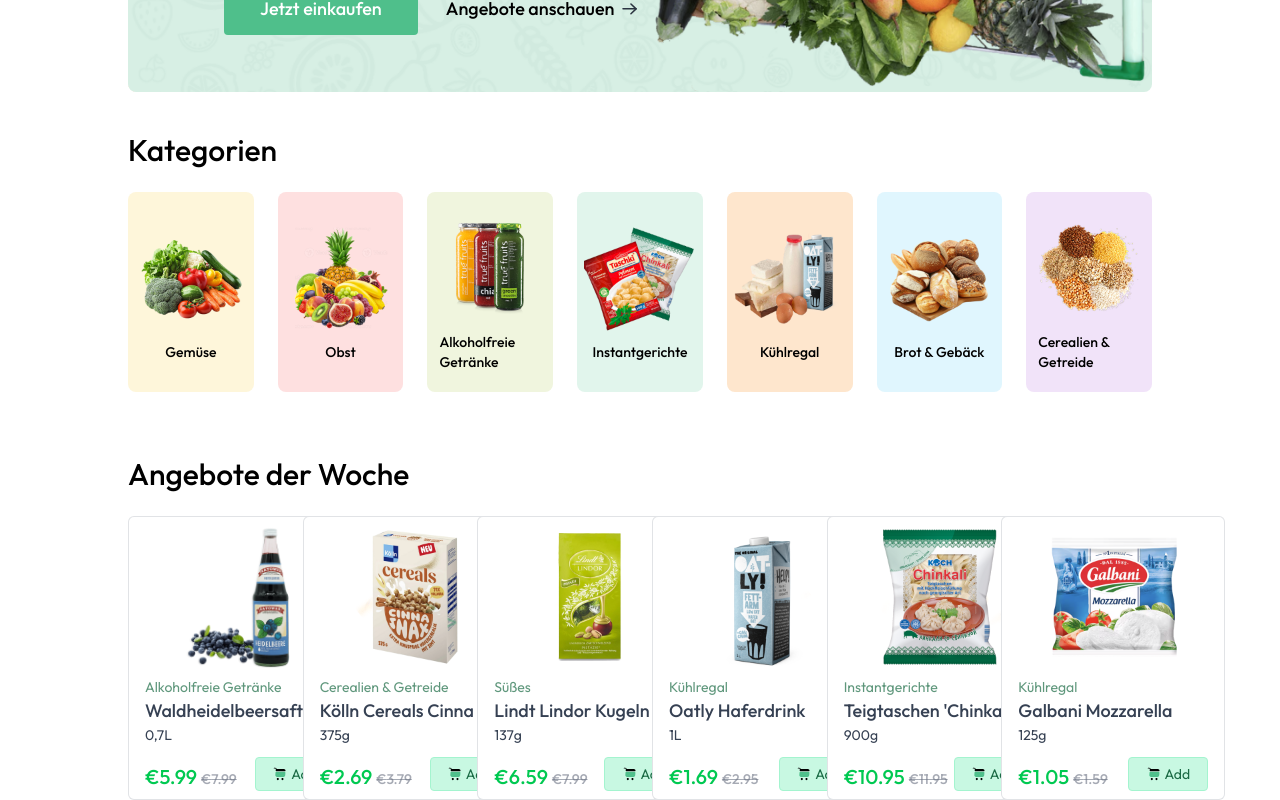
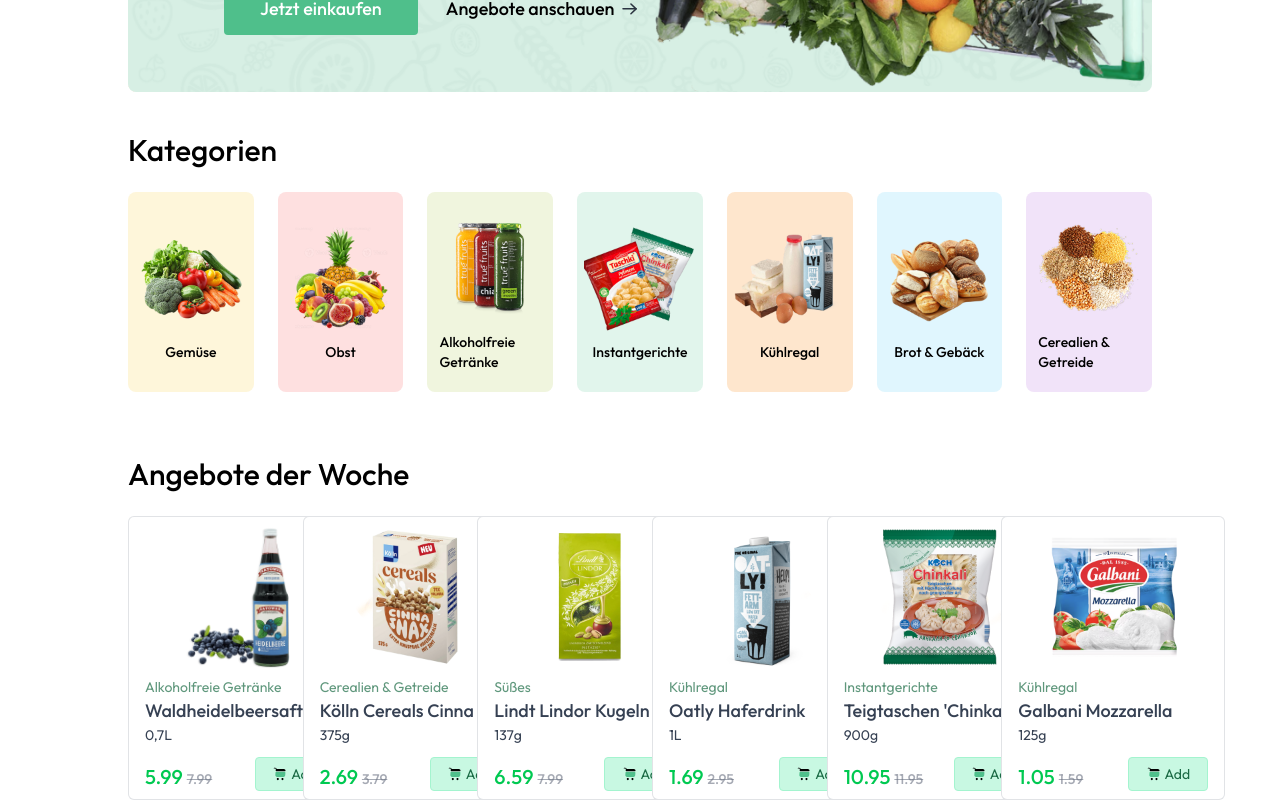
Before and after one commit to LindtAna/RegionalBox, a React (Vite) app in the folder client/: page / in a window 1280 px wide. Shown: the part 392-1192 px from the top of the page. Built offline with nearby package versions, Linux system fonts and the light colour scheme.

Commit message:
fixed Tippfehler

```diff
--- a/client/src/components/Angebote.jsx
+++ b/client/src/components/Angebote.jsx
@@ -1,4 +1,5 @@
-import React from 'react'
+// Section Angebote Der Woche
+
 import ProdCardAction from './ProdCardAction'
 import { useAppContext } from '../context/AppContext';
 
--- a/client/src/components/ProdCardAction.jsx
+++ b/client/src/components/ProdCardAction.jsx
@@ -22,9 +22,9 @@
                 </div>
                 <div className="flex items-end justify-between mt-3">
                     <p className="md:text-xl text-base font-medium text-green-500">
-                      {currency}€{actionProduct.offerPrice}{' '}<span className="text-gray-500/60 md:text-sm
+                      {currency}{actionProduct.offerPrice}{' '}<span className="text-gray-500/60 md:text-sm
                       text-xs line-through">
-                        {currency}€{actionProduct.price}</span>
+                        {currency}{actionProduct.price}</span>
                     </p>
                     <div  onClick={(e) => {e.stopPropagation()}} className="text-dark-green">
                         {!actionCardItems[actionProduct._id] ? (
--- a/client/src/context/AppContext.jsx
+++ b/client/src/context/AppContext.jsx
@@ -12,13 +12,12 @@
 
 export const AppContextProvider = ({ children }) => {
 
-    const currency = import.meta.VITE_CURRENCY;
+    const currency = import.meta.env.VITE_CURRENCY;
     const navigate = useNavigate();
     const [user, setUser] = useState(null)
     const [isSeller, setIsSeller] = useState(false)
     const [showUserLogin, setShowUserLogin] = useState(false)
     const [actionProducts, setActionProducts] = useState([])
-
     const [actionCardItems, setActionCardItems] = useState({})
 
     //Fetch alle Produkte
```
